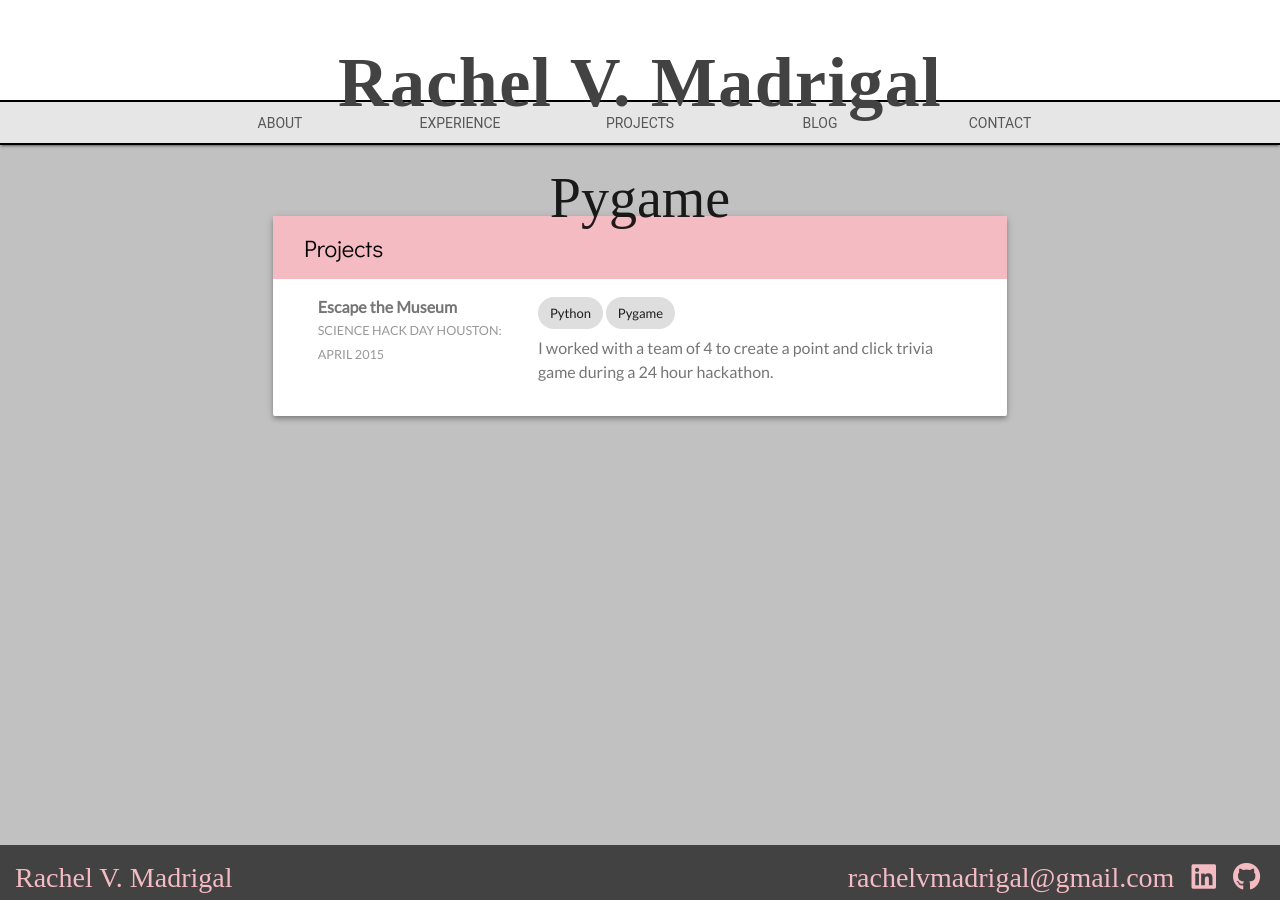
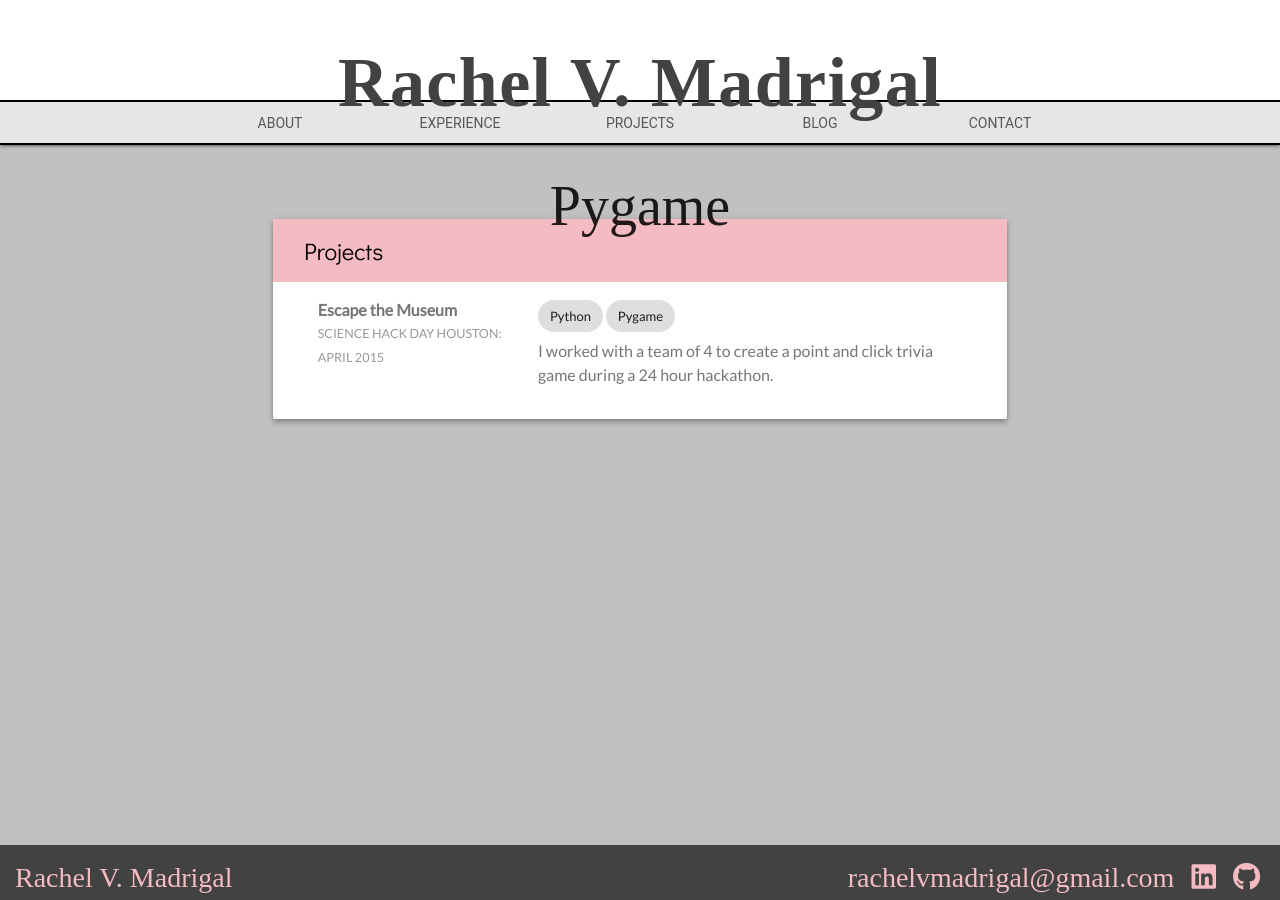
Before and after one commit to rachelmad/rachelmad.github.io, a Jekyll site: the page built from _tagged/pygame.md, in a window 1280 px wide. Built offline with Jekyll 4.4.1, drawn with Linux system fonts in a browser that asks for light colours; nearby versions of some CDN libraries; some web fonts are replaced.

Commit message:
Fixed tag titles to always be on top

```diff
--- a/_layouts/tagged.html
+++ b/_layouts/tagged.html
@@ -2,7 +2,9 @@
 layout: default
 ---
 
-<span class="center-text flex1 script-title">{{ page.name }}</span>
+<div class="mdl-cell mdl-cell--10-col mdl-cell--1-offset negative-bottom-margin z1 mdl-c">
+	<span class="script-title">{{ page.name }}</span>
+</div>
 
 {% assign first_work_experience = true %}
 {% assign has_work_experience = false %}
@@ -10,7 +12,7 @@
 	{% for tag in post.tags %}
 		{% if tag == page.name %}
 			{% if first_work_experience %}
-				<div class="mdl-cell mdl-cell--10-col mdl-cell--1-offset mdl-card mdl-shadow--4dp">
+				<div class="mdl-cell mdl-cell--10-col mdl-cell--1-offset mdl-card mdl-shadow--4dp z0">
 				    <div class="mdl-card__title">
 				        <div class="card-title">Work</div>
 				    </div>
@@ -48,7 +50,7 @@
 	{% for tag in post.tags %}
 		{% if tag == page.name %}
 			{% if first_project %}
-				<div class="mdl-cell mdl-cell--10-col mdl-cell--1-offset mdl-card mdl-shadow--4dp">
+				<div class="mdl-cell mdl-cell--10-col mdl-cell--1-offset mdl-card mdl-shadow--4dp z0">
 				    <div class="mdl-card__title">
 				        <div class="card-title">Projects</div>
 				    </div>
@@ -87,7 +89,7 @@
 		{% for tag in post.tags %}
 			{% if tag == page.name %}
 				{% if first_blog %}
-					<div class="mdl-cell mdl-cell--10-col mdl-cell--1-offset mdl-card mdl-shadow--4dp">
+					<div class="mdl-cell mdl-cell--10-col mdl-cell--1-offset mdl-card mdl-shadow--4dp z0">
 					    <div class="mdl-card__title">
 					        <div class="card-title">Blog</div>
 					    </div>
--- a/css/styles.css
+++ b/css/styles.css
@@ -243,6 +243,8 @@
     font-size: 4rem;
     padding-top: 2.5rem;
     z-index: 2;
+    display: flex;
+    justify-content: center;
 }
 
 .center-text {
@@ -317,6 +319,18 @@
     padding-bottom: 0;
 }
 
+.negative-bottom-margin {
+    margin-bottom: -5px;
+}
+
+.z0 {
+    z-index: 0;
+}
+
+.z1 {
+    z-index: 1;
+}
+
 .padding-top {
     padding: 10px 0 0;
 }
```
